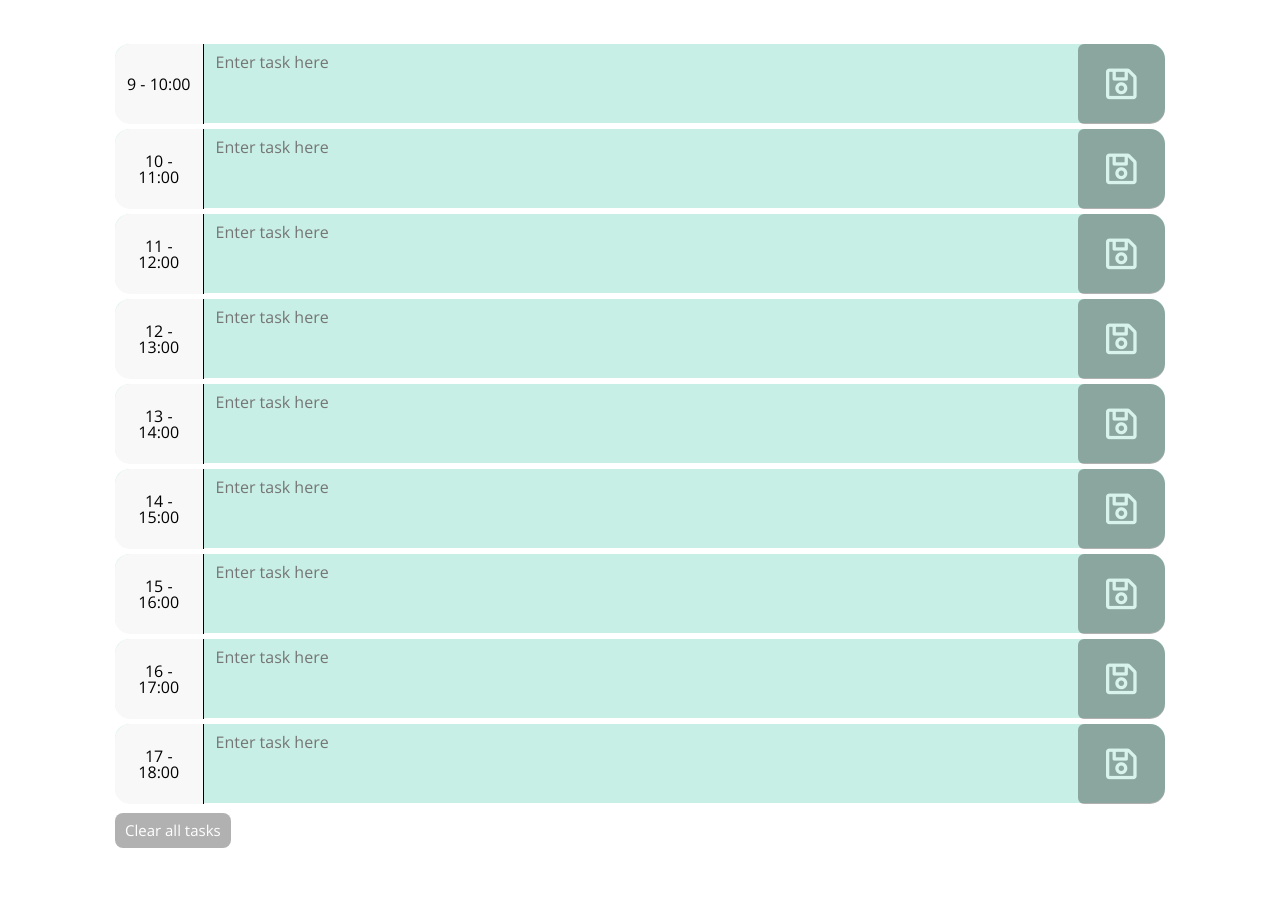
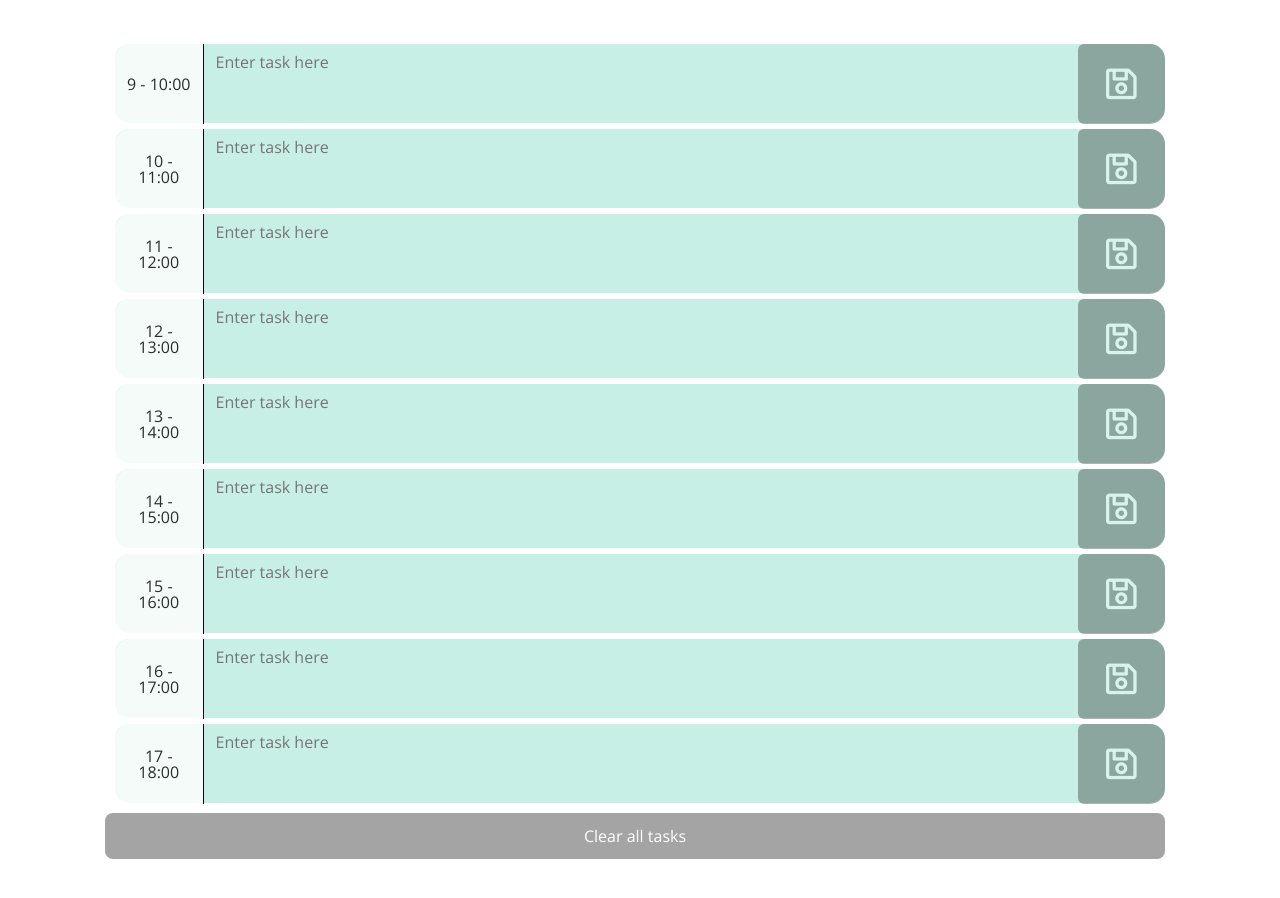
Before and after one commit to rosiegalezia/daily-planner, a plain HTML site: page index.html in a window 1280 px wide. Shown: the part 260-1158 px from the top of the page. Drawn offline with nearby package versions, Linux system fonts and the light colour scheme.

Commit message:
finalised code and formatted document

```diff
--- a/Assets/script.js
+++ b/Assets/script.js
@@ -149,7 +149,7 @@ function getContent() {
 }
 getContent()
 
-function reset(){
+function reset() {
     for (i = 0; i < textAreaEl.length; i++) {
         localStorage.clear()
         textAreaEl[i].textContent = ""
--- a/Assets/style.css
+++ b/Assets/style.css
@@ -28,6 +28,7 @@ header {
 
 .container {
   padding: 40px;
+  margin: 0 auto;
 }
 
 .time-block {
@@ -44,10 +45,10 @@ header {
 }
 
 .hour {
-  background-color: #F8F8F8;
+  background-color: white;
+  opacity: 80%;
   color: #000000;
   height: 80px;
-  /* border-top: 2px dotted #000000; */
   border-top-left-radius: 15px;
   border-bottom-left-radius: 15px;
   display: flex;
@@ -73,25 +74,25 @@ header {
   border-radius: 15px;
 }
 
-.resetBtn {
-  font-size: 15px;
-  display: flexbox;
-  justify-content: center;
-  /* align-items: center; */
-  border-radius: 8px;
-  color: white;
-  background-color: black;
-  opacity: 30%;
-  border: 0px;
-  padding: 10px;
-  margin: 5px;
+.reset {
+  display: flex;
+  justify-content: flex-end;
 }
 
-.resetBtn i:hover {
+.resetBtn {
+  white-space: pre-wrap;
+  justify-content: center;
+  align-items: center;
+  margin: 5px;
+
+  box-sizing: border-box;
+
+  background-color: #a4a4a4;
   color: white;
-  background-color: black;
-  opacity: 20%;
-  transition: all 0.3s ease-in-out;
+
+  padding: 10px;
+  border-radius: 8px;
+
 }
 
 .saveBtn {
--- a/index.html
+++ b/index.html
@@ -1,25 +1,15 @@
 <!DOCTYPE html>
 <html lang="en-gb">
+
 <head>
   <meta charset="UTF-8" />
   <meta name="viewport" content="width=device-width, initial-scale=1.0" />
   <meta http-equiv="X-UA-Compatible" content="ie=edge" />
-    <link
-      href="https://cdn.jsdelivr.net/npm/bootstrap@5.3.0-alpha3/dist/css/bootstrap.min.css"
-      rel="stylesheet"
-      integrity="sha384-KK94CHFLLe+nY2dmCWGMq91rCGa5gtU4mk92HdvYe+M/SXH301p5ILy+dN9+nJOZ"
-      crossorigin="anonymous"
-      />
-    <link
-      rel="stylesheet"
-      href="https://use.fontawesome.com/releases/v5.8.1/css/all.css"
-      integrity="sha384-50oBUHEmvpQ+1lW4y57PTFmhCaXp0ML5d60M1M7uH2+nqUivzIebhndOJK28anvf"
-      crossorigin="anonymous"
-    />
-    <link
-      href="https://fonts.googleapis.com/css?family=Open+Sans&display=swap"
-      rel="stylesheet"
-    />
+  <link href="https://cdn.jsdelivr.net/npm/bootstrap@5.3.0-alpha3/dist/css/bootstrap.min.css" rel="stylesheet"
+    integrity="sha384-KK94CHFLLe+nY2dmCWGMq91rCGa5gtU4mk92HdvYe+M/SXH301p5ILy+dN9+nJOZ" crossorigin="anonymous" />
+  <link rel="stylesheet" href="https://use.fontawesome.com/releases/v5.8.1/css/all.css"
+    integrity="sha384-50oBUHEmvpQ+1lW4y57PTFmhCaXp0ML5d60M1M7uH2+nqUivzIebhndOJK28anvf" crossorigin="anonymous" />
+  <link href="https://fonts.googleapis.com/css?family=Open+Sans&display=swap" rel="stylesheet" />
   <link rel="stylesheet" href="./Assets/style.css" />
   <title>Work Day Scheduler</title>
 </head>
@@ -107,7 +97,9 @@
       </button>
     </div>
 
-      <button class="resetBtn" onclick="reset()">Clear all tasks</button>
+    <div class="reset">
+      <button class="resetBtn btn col-lg-12" onclick="reset()">Clear all tasks</button>
+    </div>
 
   </div>
 
@@ -116,4 +108,5 @@
   <script src="https://cdn.jsdelivr.net/npm/dayjs@1/plugin/advancedFormat.js"></script>
   <script src="./Assets/script.js"></script>
 </body>
+
 </html>
```
Also changed, not shown: Assets/images/Screenshot-1.png (renamed from Assets/images/Screenshot 1.png), Assets/images/Screenshot-2.png (added), 1 other file. Lines whose indentation alone changed are shown as unchanged.
